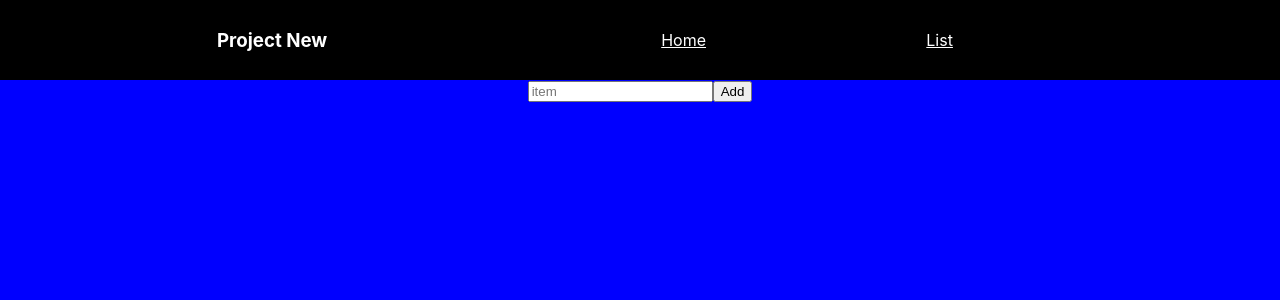
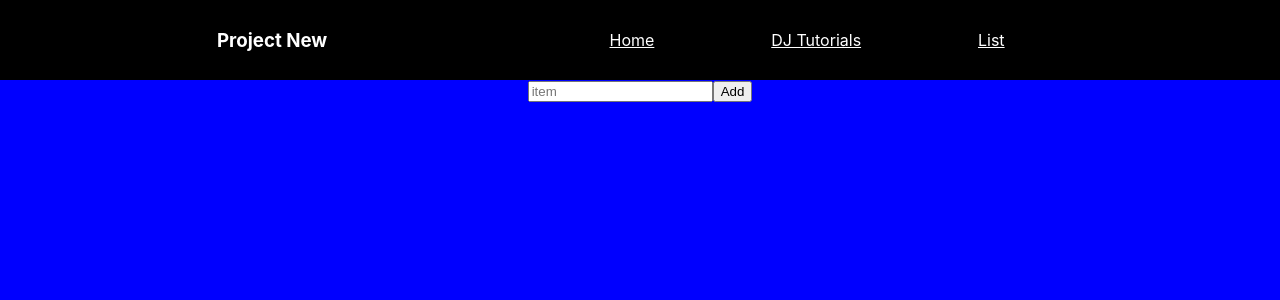
Before and after one commit to msawlani/projectnew, a React (Create React App) app: page /list in a window 1280 px wide. Shown: the top 300 px of the page. Built offline with nearby package versions, Linux system fonts and the light colour scheme.

Commit message:
new link
added a new link for dj tutorials

```diff
--- a/src/navbar.js
+++ b/src/navbar.js
@@ -11,8 +11,11 @@ const nav = () => {
     <nav>
       <h3>Project New</h3>
       <ul className="links">
-        <Link style={navStyle} to="/home">
+        <Link style={navStyle} to="/">
           <li>Home</li>
+        </Link>
+        <Link style={navStyle} to="/djtutorials">
+          <li>DJ Tutorials</li>
         </Link>
         <Link style={navStyle} to="/list">
           <li>List</li>
```
